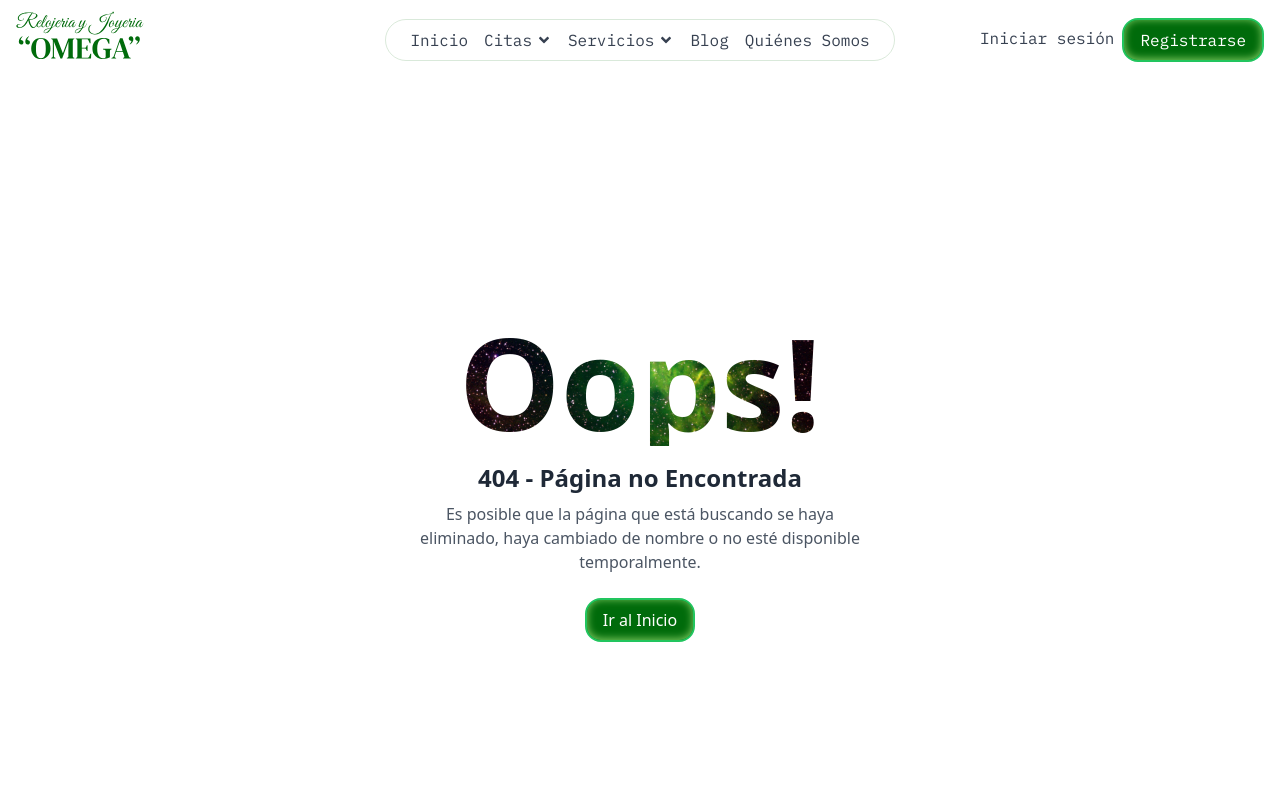
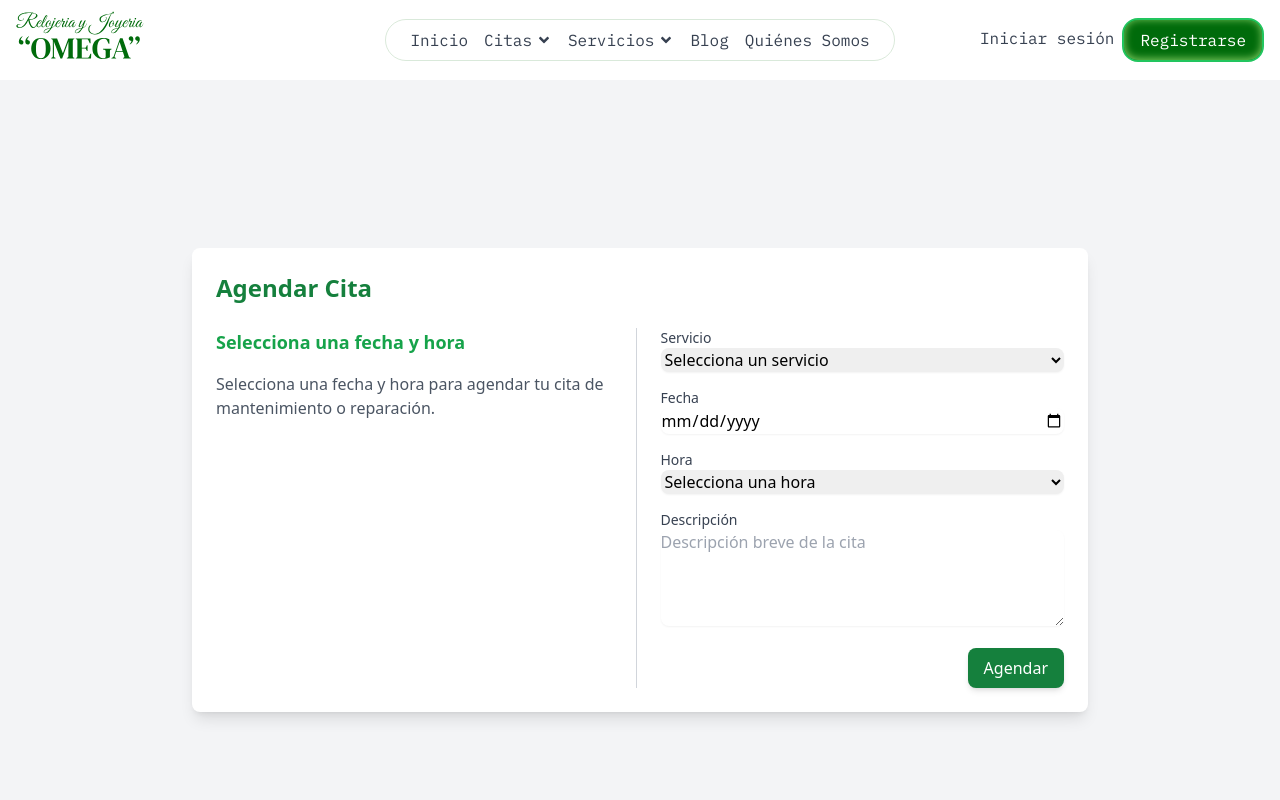
Before and after one commit to Fran-SL/Omega-front, a React (Vite) app: page /agendar-cita in a window 1280 px wide. Shown: the top 800 px of the page. Built offline with nearby package versions, Linux system fonts and the light colour scheme.

Commit message:
agendar cita

```diff
--- a/package.json
+++ b/package.json
@@ -13,7 +13,7 @@
     "@fontsource/ibm-plex-mono": "^5.1.0",
     "aos": "^2.3.4",
     "browser-image-compression": "^2.0.2",
-    "framer-motion": "^11.11.10",
+    "framer-motion": "^11.13.1",
     "intersection-observer": "^0.12.2",
     "lodash.debounce": "^4.0.8",
     "react": "^18.3.1",
--- a/src/App.jsx
+++ b/src/App.jsx
@@ -10,6 +10,8 @@ import Profile from './pages/UserProfile';
 import ProtectedRoute from './components/ProtectedRoute';
 import FAQ from './pages/Faq';
 import NotFoundPage from './pages/404'; // Importa el componente NotFoundPage
+
+import AgendarCita from './pages/agendar_cita';
 
 function Layout({ children }) {
   const location = useLocation();
@@ -37,6 +39,7 @@ function App() {
             <Route path="/login" element={<Login />} />
             <Route path="/register" element={<Register />} />
             <Route path="/faq" element={<FAQ />} />
+            <Route path="/agendar-cita" element={<AgendarCita/>}/>
             <Route
               path="/profile"
               element={
--- a/src/components/NavigationLinks.jsx
+++ b/src/components/NavigationLinks.jsx
@@ -40,7 +40,7 @@ const NavigationLinks = () => {
         </button>
         {isCitasOpen && (
           <div className="absolute top-full mt-2 bg-white/90 backdrop-blur-md border border-sgreen/10 rounded-b-2xl shadow-lg w-auto text-gray-700">
-            <Link to="/citas/nueva" className="block px-4 py-2 hover:text-sgreen rounded-t-md">Agendar Cita</Link>
+            <Link to="/agendar-cita" className="block px-4 py-2 hover:text-sgreen rounded-t-md">Agendar Cita</Link>
             <Link to="/citas/historial" className="block px-4 py-2 hover:text-sgreen rounded-b-md">Historial</Link>
           </div>
         )}
--- /dev/null
+++ b/src/pages/agendar_cita.jsx
@@ -0,0 +1,100 @@
+import React, { useState } from "react";
+
+const AgendaCitas = () => {
+  const [servicio, setServicio] = useState("");
+  const [fecha, setFecha] = useState("");
+  const [hora, setHora] = useState("");
+  const [descripcion, setDescripcion] = useState("");
+
+  const handleAgendar = () => {
+    alert(`Cita agendada para ${fecha} a las ${hora} para el servicio ${servicio}.`);
+  };
+
+  return (
+    <div className="flex justify-center items-center h-screen bg-gray-100">
+      <div className="bg-white rounded-lg shadow-lg p-6 w-full max-w-4xl">
+        <h1 className="text-2xl font-bold text-green-700 mb-6">Agendar Cita</h1>
+        <div className="flex flex-col lg:flex-row space-y-6 lg:space-y-0 lg:space-x-6">
+          {/* Información de la cita */}
+          <div className="flex-1 border-r border-gray-300 pr-4">
+            <h2 className="text-lg font-semibold text-green-600 mb-4">Selecciona una fecha y hora</h2>
+            <p className="text-gray-600">
+              Selecciona una fecha y hora para agendar tu cita de mantenimiento o reparación.
+            </p>
+          </div>
+
+          {/* Formulario */}
+          <div className="flex-1">
+            <div className="space-y-4">
+              {/* Servicio */}
+              <div>
+                <label className="block text-sm font-medium text-gray-700">Servicio</label>
+                <select
+                  value={servicio}
+                  onChange={(e) => setServicio(e.target.value)}
+                  className="w-full border-gray-300 rounded-lg shadow-sm focus:ring-green-500 focus:border-green-500"
+                >
+                  <option value="">Selecciona un servicio</option>
+                  <option value="Consulta">Consulta</option>
+                  <option value="Reparación">Reparación</option>
+                  <option value="Mantenimiento">Mantenimiento</option>
+                </select>
+              </div>
+
+              {/* Fecha */}
+              <div>
+                <label className="block text-sm font-medium text-gray-700">Fecha</label>
+                <input
+                  type="date"
+                  value={fecha}
+                  onChange={(e) => setFecha(e.target.value)}
+                  className="w-full border-gray-300 rounded-lg shadow-sm focus:ring-green-500 focus:border-green-500"
+                />
+              </div>
+
+              {/* Hora */}
+              <div>
+                <label className="block text-sm font-medium text-gray-700">Hora</label>
+                <select
+                  value={hora}
+                  onChange={(e) => setHora(e.target.value)}
+                  className="w-full border-gray-300 rounded-lg shadow-sm focus:ring-green-500 focus:border-green-500"
+                >
+                  <option value="">Selecciona una hora</option>
+                  <option value="9:00 am - 9:30 am">9:00 am - 9:30 am</option>
+                  <option value="9:30 am - 10:00 am">9:30 am - 10:00 am</option>
+                  <option value="10:00 am - 10:30 am">10:00 am - 10:30 am</option>
+                  <option value="10:30 am - 11:00 am">10:30 am - 11:00 am</option>
+                </select>
+              </div>
+
+              {/* Descripción */}
+              <div>
+                <label className="block text-sm font-medium text-gray-700">Descripción</label>
+                <textarea
+                  value={descripcion}
+                  onChange={(e) => setDescripcion(e.target.value)}
+                  className="w-full border-gray-300 rounded-lg shadow-sm focus:ring-green-500 focus:border-green-500"
+                  rows="4"
+                  placeholder="Descripción breve de la cita"
+                />
+              </div>
+
+              {/* Botón Agendar */}
+              <div className="text-right">
+                <button
+                  onClick={handleAgendar}
+                  className="bg-green-700 text-white py-2 px-4 rounded-lg shadow-md hover:bg-green-800 transition"
+                >
+                  Agendar
+                </button>
+              </div>
+            </div>
+          </div>
+        </div>
+      </div>
+    </div>
+  );
+};
+
+export default AgendaCitas;
```
Also changed, not shown: 1 other file (tests, documents, lock files or other folders).
